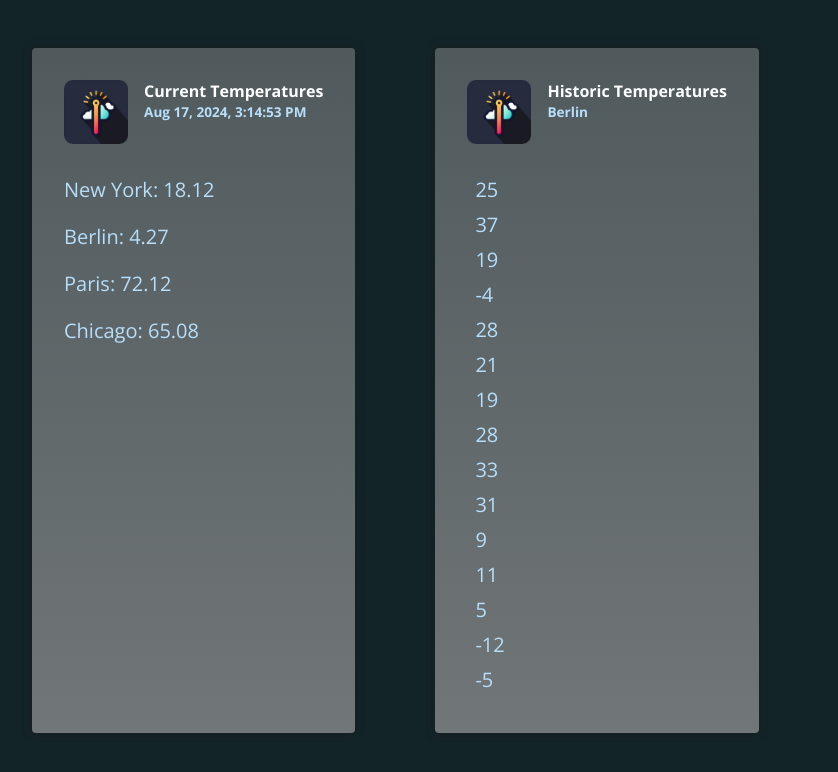
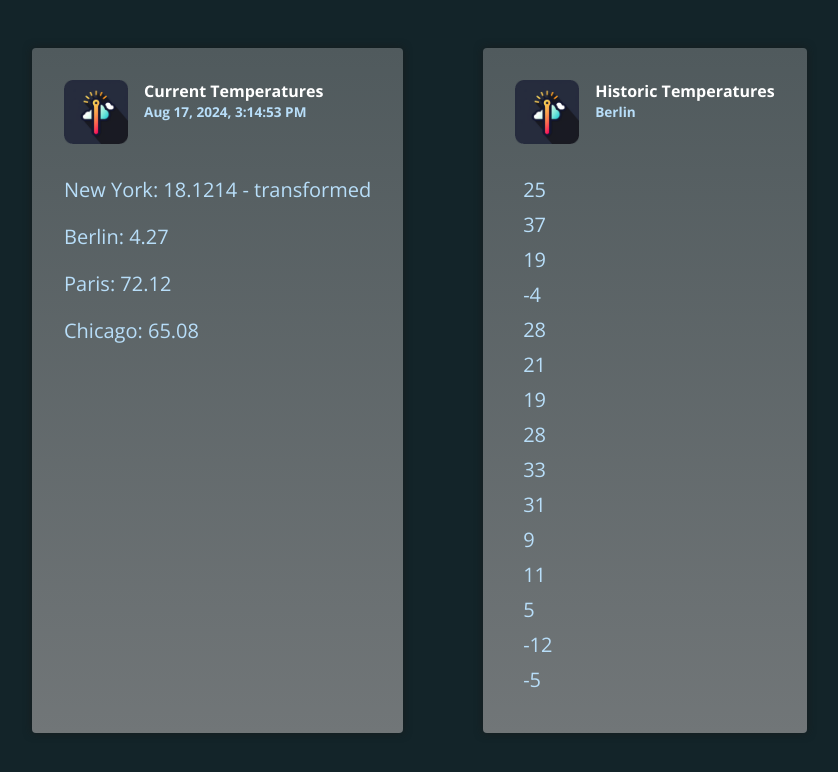
Before and after one commit to khaled-alselwady/temperature-tracker, an Angular app: page / in a window 1280 px wide. Shown: the top 772 px of the page, without its empty margins (168-1006 px from the left). Built offline with nearby package versions, Linux system fonts and the light colour scheme.

Commit message:
feat: add Temperature Pipe

```diff
--- a/src/app/app.component.html
+++ b/src/app/app.component.html
@@ -7,7 +7,7 @@
         <p>{{ currentDate | date : "medium" }}</p>
       </div>
     </header>
-    <p>New York: {{ currentTemperatures.newYork | number : "1.1-2" }}</p>
+    <p>New York: {{ currentTemperatures.newYork | temp }}</p>
     <p>Berlin: {{ currentTemperatures.berlin | number : "1.1-2" }}</p>
     <p>Paris: {{ currentTemperatures.paris | number : "1.1-2" }}</p>
     <p>Chicago: {{ currentTemperatures.chicago | number : "1.1-2" }}</p>
--- a/src/app/app.component.ts
+++ b/src/app/app.component.ts
@@ -1,11 +1,12 @@
 import { DatePipe, DecimalPipe } from '@angular/common';
 import { Component } from '@angular/core';
+import { TemperaturePipe } from "./temperature.pipe";
 
 @Component({
   selector: 'app-root',
   standalone: true,
   templateUrl: './app.component.html',
-  imports: [DatePipe, DecimalPipe],
+  imports: [DatePipe, DecimalPipe, TemperaturePipe],
 })
 export class AppComponent {
   currentDate = new Date();
--- /dev/null
+++ b/src/app/temperature.pipe.ts
@@ -0,0 +1,11 @@
+import { Pipe, PipeTransform } from '@angular/core';
+
+@Pipe({
+  name: 'temp',
+  standalone: true,
+})
+export class TemperaturePipe implements PipeTransform {
+  transform(value: any, ...args: any[]) {
+    return value + ' - transformed';
+  }
+}
```
